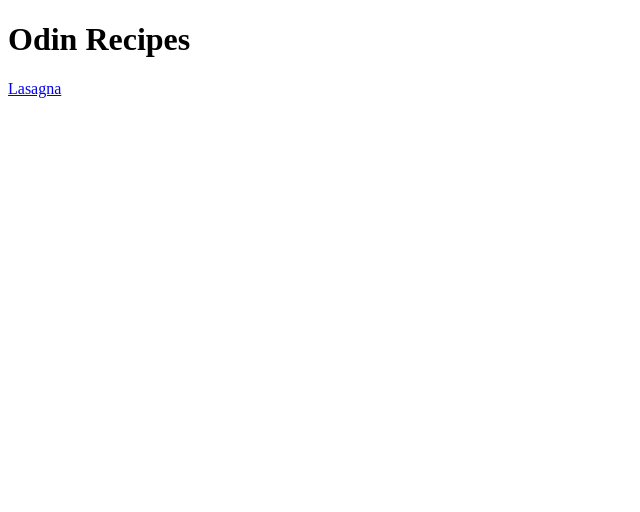
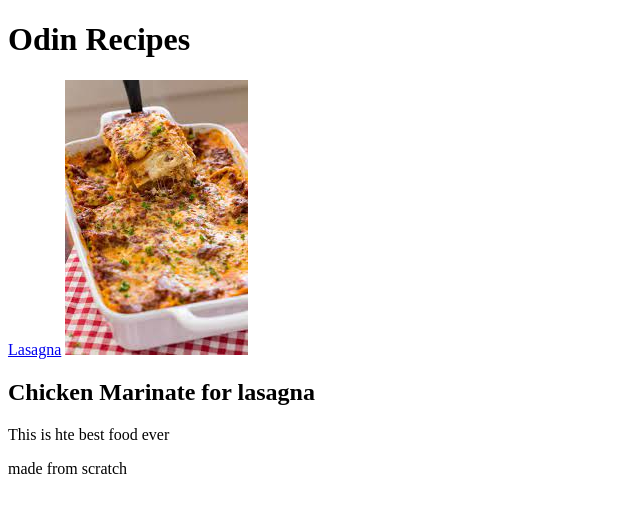
Before and after one commit to Warmup117/odin-recipes, a plain HTML site: page index.html in a window 1280 px wide. Shown: the whole page, without its empty margins (0-640 px from the left). Drawn offline with Linux system fonts and the light colour scheme.

Commit message:
Added Image

```diff
--- a/index.html
+++ b/index.html
@@ -7,5 +7,10 @@
     <body>
         <h1>Odin Recipes</h1>
         <a href="./recipes/lasagna.html">Lasagna</a>
+        <img src="images/lasagna.jpg">
+
+        <h2>Chicken Marinate for lasagna</h2>
+        <p>This is hte best food ever</p>
+        <p>made from scratch</p>
     </body>
 </html>
```
Also changed, not shown: images/lasagna.jpg (added), 2 other files.
